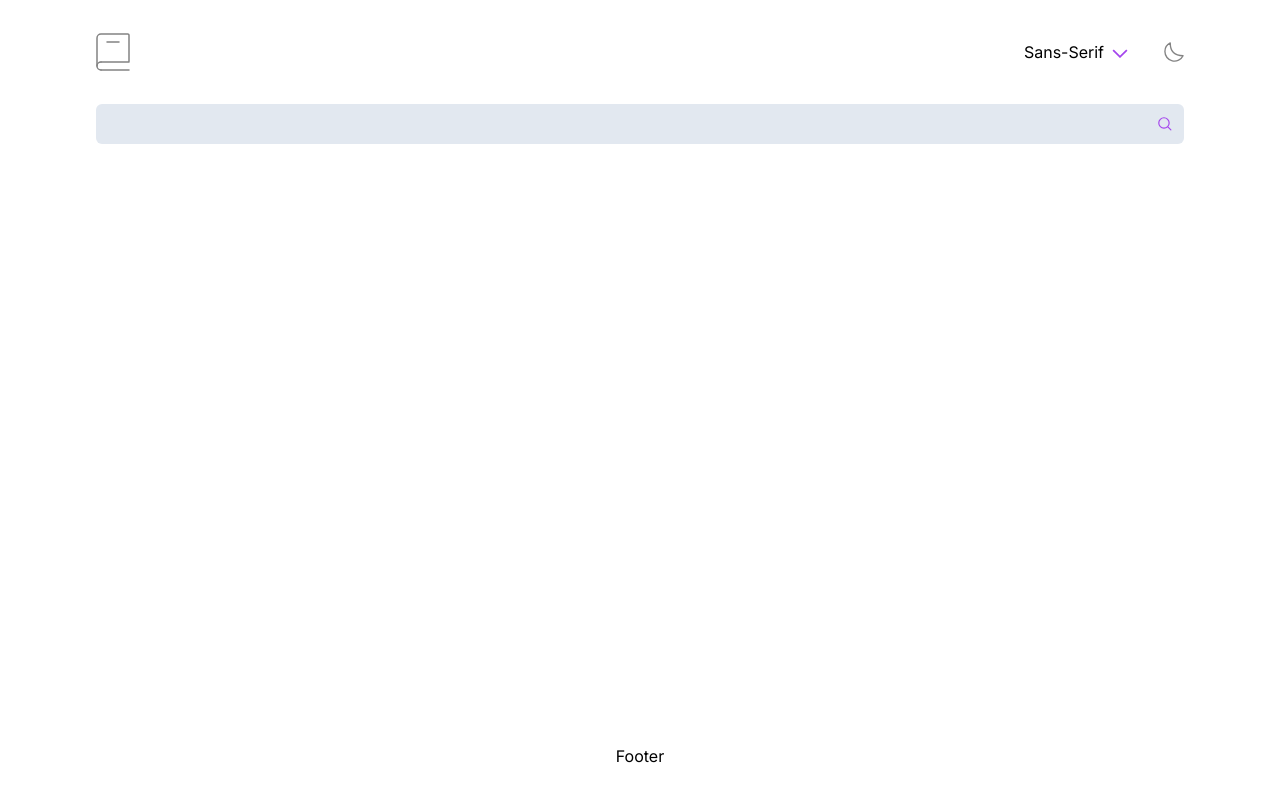
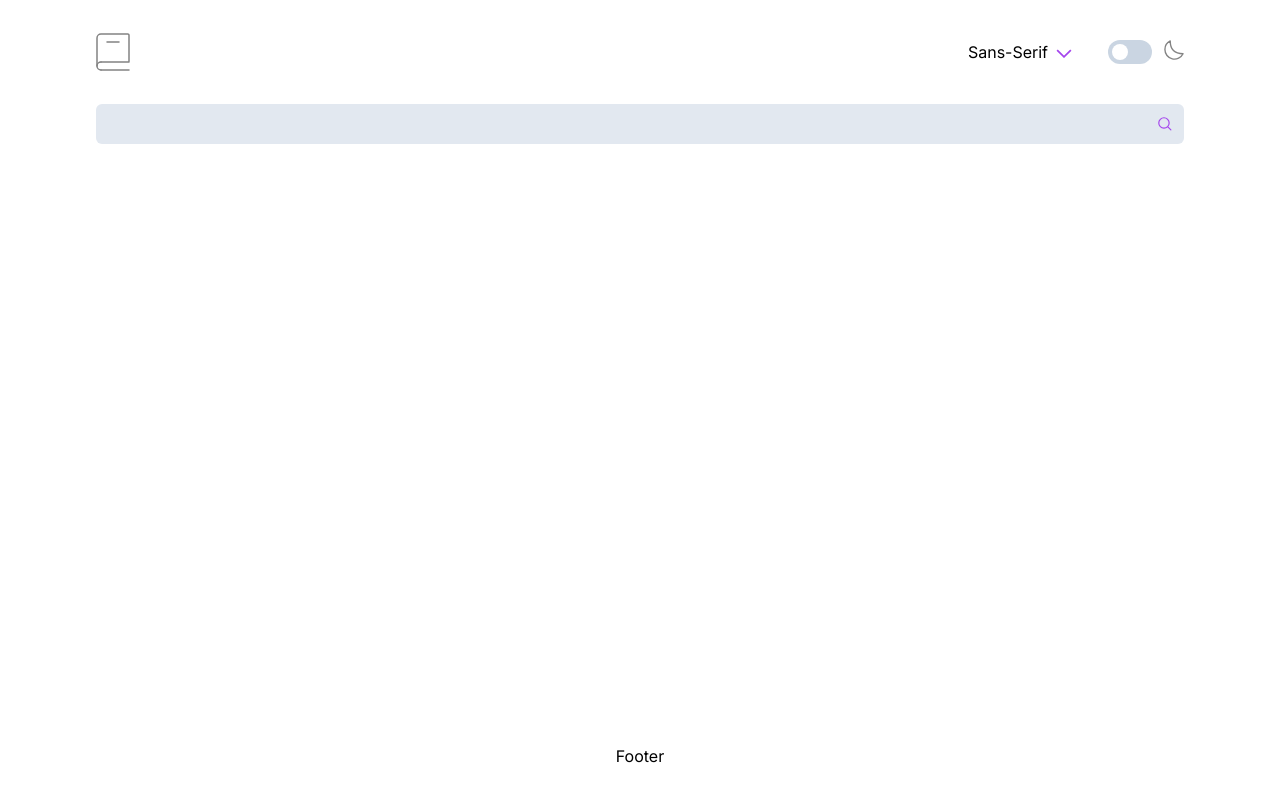
Before and after one commit to doinby/dictionary-app-react, a React (Vite) app: page / in a window 1280 px wide. Built offline with nearby package versions, Linux system fonts and the light colour scheme.

Commit message:
add toggle dark mode function

```diff
--- a/package.json
+++ b/package.json
@@ -10,6 +10,7 @@
     "preview": "vite preview"
   },
   "dependencies": {
+    "@headlessui/react": "^2.2.4",
     "@tailwindcss/vite": "^4.1.8",
     "@tanstack/react-query": "^5.79.0",
     "axios": "^1.9.0",
--- a/src/components/ThemeSwitcher.jsx
+++ b/src/components/ThemeSwitcher.jsx
@@ -1,17 +1,31 @@
 import { useContext } from 'react';
+import { ThemeContext } from '../ultils/ultils';
 import darkMode from '../assets/images/icon-moon.svg';
-import { ThemeContext } from '../ultils/ultils';
+import { Switch } from '@headlessui/react';
 
 export default function ThemeSwitcher() {
 	const { theme, setTheme } = useContext(ThemeContext);
+	const isChecked = theme === 'dark' ? true : false;
 
-	function handleClick() {
+	function handleOnChange() {
 		theme === 'light' ? setTheme('dark') : setTheme('light');
+		return isChecked;
 	}
 
 	return (
-		<form className='flex'>
-			<img src={darkMode} className='h-5' />
-		</form>
+		<div className='flex gap-3'>
+			<Switch
+				checked={isChecked}
+				onChange={handleOnChange}
+				className='group inline-flex h-6 w-11 items-center rounded-full bg-slate-300 transition data-checked:bg-lavender'
+			>
+				<span className='size-4 translate-x-1 rounded-full bg-white transition group-data-checked:translate-x-6' />
+			</Switch>
+			<img
+				id='dark-mode-icon'
+				src={darkMode}
+				className='h-5 dark:fill-lavender'
+			/>
+		</div>
 	);
 }
--- a/src/index.css
+++ b/src/index.css
@@ -1,15 +1,14 @@
 @import url('https://fonts.googleapis.com/css2?family=Inconsolata:wght@200..900&family=Inter:ital,opsz,wght@0,14..32,100..900;1,14..32,100..900&family=Lora:ital,wght@0,400..700;1,400..700&display=swap');
 
 @import 'tailwindcss';
-@tailwind base;
-@tailwind components;
-@tailwind utilities;
+
+@custom-variant dark (&:where(.dark, .dark *));
 
 @layer base {
 	html,
 	body,
 	#root {
-		@apply h-full;
+		@apply h-full dark:bg-slate-950 dark:text-white;
 	}
 
 	#root {
```
Also changed, not shown: 1 other file (tests, documents, lock files or other folders).
